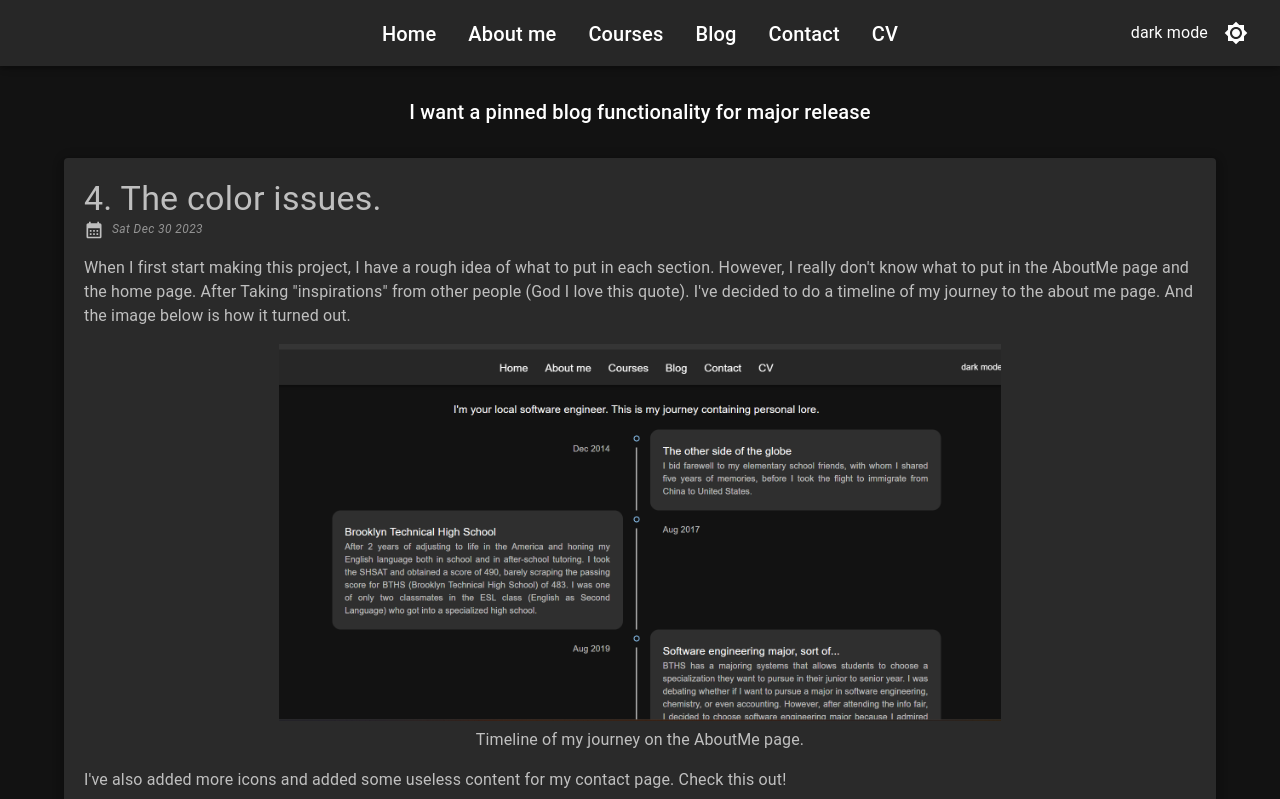
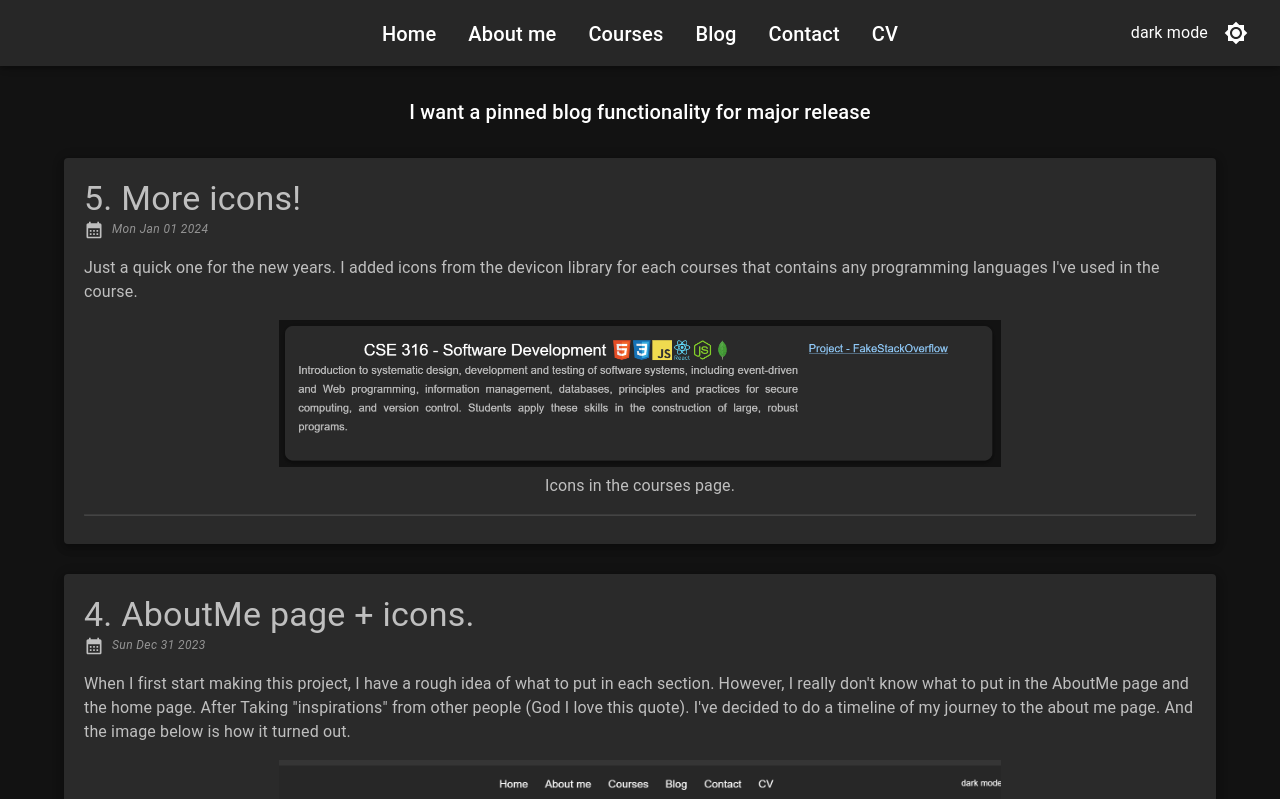
Before and after one commit to naxy-dong/personal-website, a React (Vite) app: page /Blog in a window 1280 px wide. Shown: the top 799 px of the page. Built offline with nearby package versions, Linux system fonts and the light colour scheme.

Commit message:
Finished blog.

```diff
--- a/src/data/blog.tsx
+++ b/src/data/blog.tsx
@@ -10,8 +10,28 @@ const assetPath = "src/assets/";
 
 const blogData = [
   {
-    title: "The color issues.",
-    date: new Date(2023, 11, 30),
+    title: "More icons!",
+    date: new Date(2024, 0, 1),
+    content: () => {
+      return (
+        <>
+          <BlogParagraph>
+            Just a quick one for the new years. I added icons from the devicon
+            library for each courses that contains any programming languages
+            I've used in the course.
+          </BlogParagraph>
+          <BlogImage
+            src={assetPath + "day5-1.png"}
+            alt="Icons in the courses page."
+            caption="Icons in the courses page."
+          />
+        </>
+      );
+    },
+  },
+  {
+    title: "AboutMe page + icons.",
+    date: new Date(2023, 11, 31),
     content: () => {
       const blogTodoList = (
         <BlogOrderedList
```
Also changed, not shown: src/assets/day5-1.png (added).
